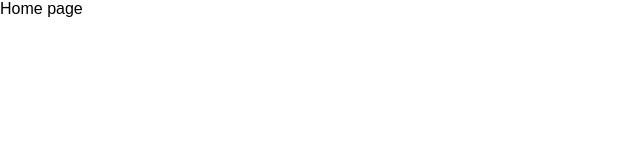
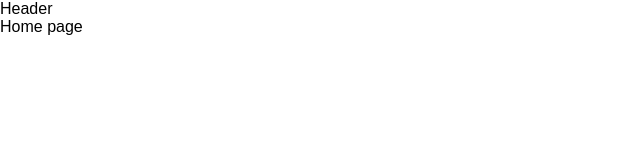
Before and after one commit to taihelsel/open-source-forum, a React (Create React App) app: page / in a window 1280 px wide. Shown: the top 160 px of the page, without its empty margins (0-640 px from the left). Built offline with nearby package versions, Linux system fonts and the light colour scheme.

Commit message:
added header component

```diff
--- a/src/App.css
+++ b/src/App.css
@@ -0,0 +1,10 @@
+.App{
+
+}
+#Header{
+
+}
+/*Home Page*/
+#Home{
+
+}
--- /dev/null
+++ b/src/components/Header.js
@@ -0,0 +1,11 @@
+import React from "react";
+
+const Header = () => {
+    return (
+        <section id="Header" >
+            Header
+        </section>
+    );
+}
+
+export default Header;
--- a/src/components/Home.js
+++ b/src/components/Home.js
@@ -1,9 +1,13 @@
 import React, { Component } from 'react';
+
+/*React Components*/
+import Header from "./Header.js";
 
 class Home extends Component {
   render() {
     return (
         <section id="Home" >
+            <Header />
             Home page
         </section>
     );
```
